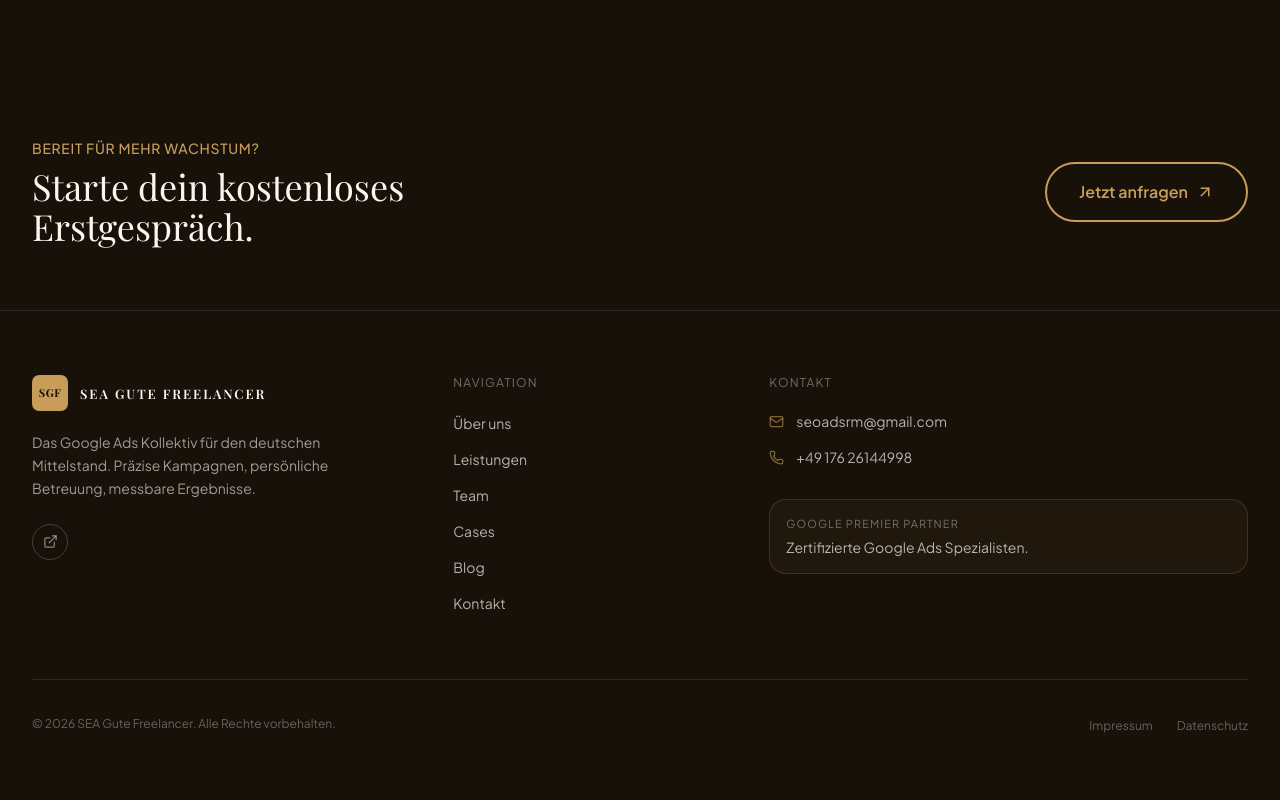
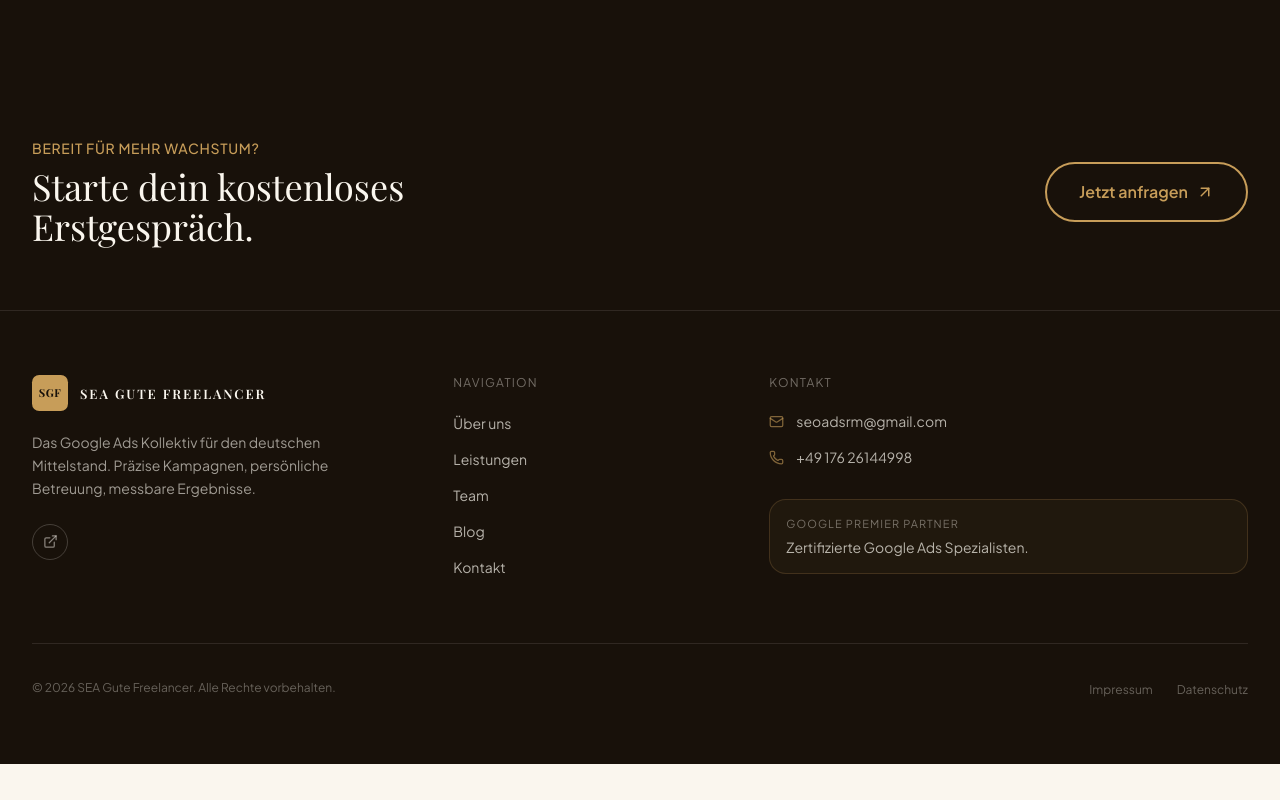
Before and after one commit to SEA-Gute-Freelancer/website, a Next.js app: page / in a window 1280 px wide. Shown: the part 4581-5381 px from the top of the page. After the commit the page ends 5345 px from the top, so only its background shows below. Built offline with nearby package versions, Linux system fonts and the light colour scheme; no server answers.

Commit message:
Blog: Eisvogel final + Footer Cases → Blog entfernt

```diff
--- a/components/layout/Footer.tsx
+++ b/components/layout/Footer.tsx
@@ -1,12 +1,20 @@
 "use client";
 
 import Link from "next/link";
+import { usePathname } from "next/navigation";
 import { Mail, Phone, ArrowUpRight, ExternalLink } from "lucide-react";
 import { useLanguage } from "@/contexts/LanguageContext";
 
 export function Footer() {
   const { t } = useLanguage();
   const f = t.footer;
+  const pathname = usePathname();
+
+  // Gleiche Begründung wie im Header: pMax-Builder hat einen eigenen
+  // produkt-spezifischen Footer; der globale SGF-Footer würde doppelt stehen.
+  if (pathname === "/pmax-builder" || pathname.startsWith("/pmax-builder/")) {
+    return null;
+  }
 
   return (
     <footer className="bg-charcoal text-cream">
@@ -70,7 +78,6 @@ export function Footer() {
                 { label: f.links.about,   href: "/about" },
                 { label: f.links.services, href: "/leistungen" },
                 { label: f.links.team,    href: "/team" },
-                { label: f.links.cases,   href: "/cases" },
                 { label: f.links.blog,    href: "/blog" },
                 { label: f.links.contact, href: "/kontakt" },
               ].map((link) => (
```
